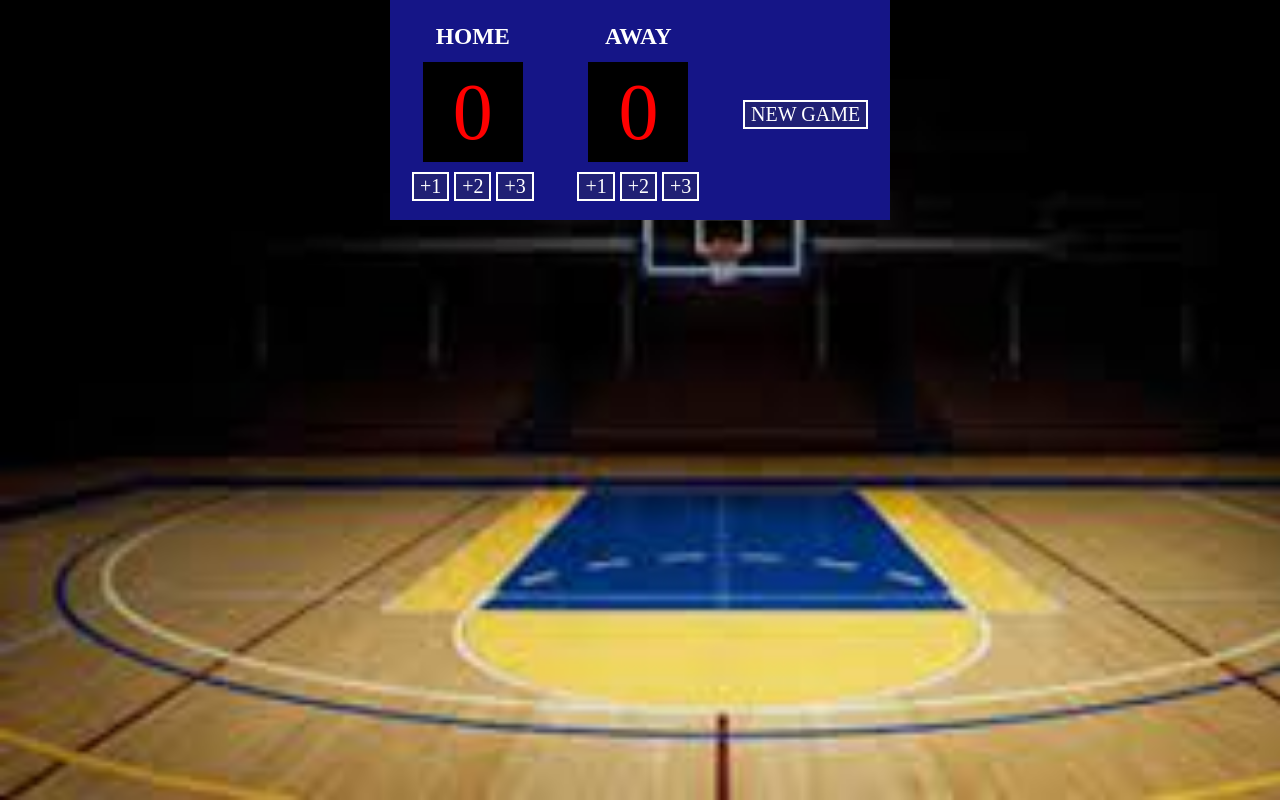
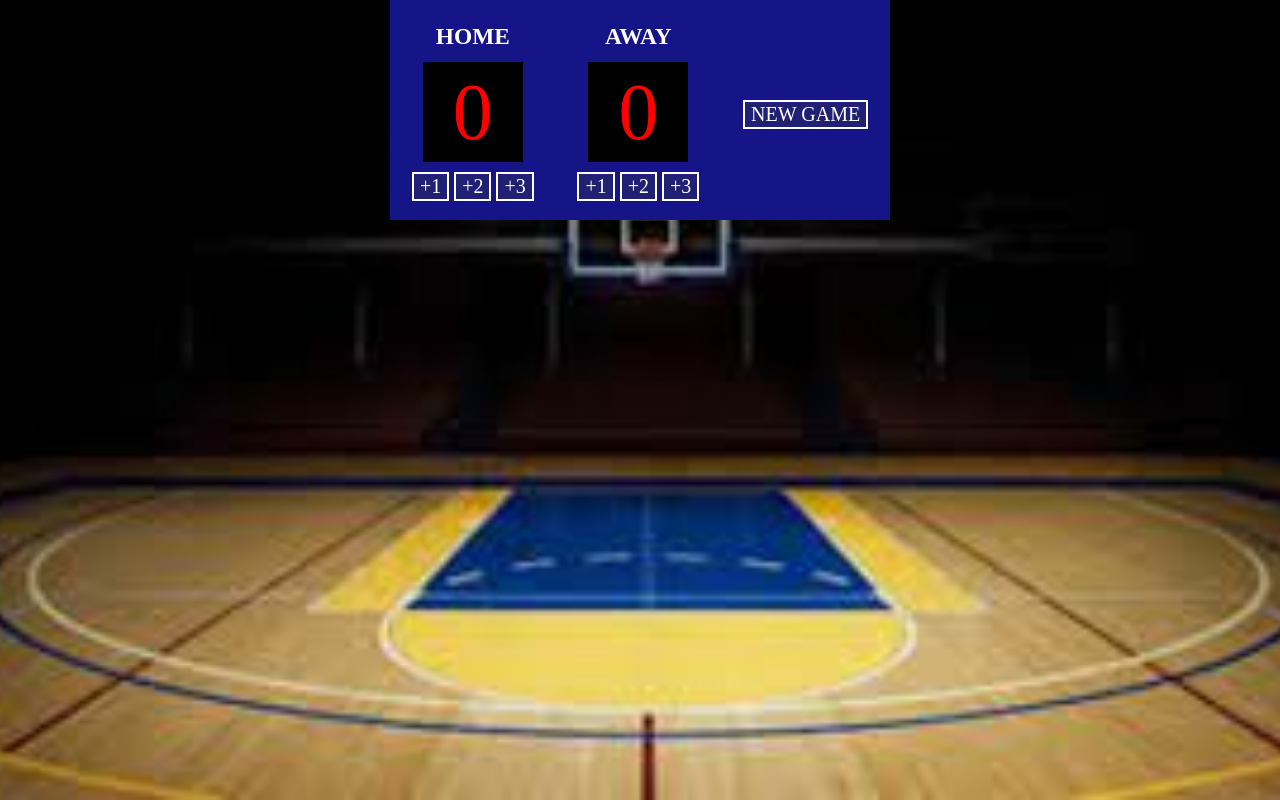
Before and after one commit to meghs114/basketball-, a plain HTML site: page index.html in a window 1280 px wide. Drawn offline with nearby package versions, Linux system fonts and the light colour scheme.

Commit message:
some chnages

```diff
--- a/index.css
+++ b/index.css
@@ -1,7 +1,47 @@
+@media (max-width:480px){
+    .bgm{
+        background:url(bas.jpg) no-repeat 50% 50%;
+        /* width:98%; */
+        background-size: cover;
+        background-position: center center;
+        /* height: 50% ;
+        width:100%; */
+    }
+}
+@media (min-width:1025px){
+    .bgm{
+        background:url(bas.jpg) no-repeat 50% 50%;
+        /* width:98%; */
+        background-size: cover;
+        background-position: center center;
+        /* height: 50% ;
+        width:100%; */
+    }
+}
+
+@media (min-width:320px) and (max-width:480px) {
+    .container{
+        text-align: center;
+        /* margin: auto; */
+        height: 50%;
+        width:50%;
+    }
+
+}
+.bgm{
+    background-position: center center;
+    background-attachment: fixed;
+    background-repeat: no-repeat;
+    background-size: cover;
+    background-image: url("bas.jpg");
+    height: 100vh;
+}
 body {
     margin: 0;
-    background-image: url("bas.jpg");
-    background-size: cover;
+    /* background-position: center center;
+    background-attachment: fixed;
+    background-repeat: no-repeat;
+    background-size: cover; */
     height: 100vh   ;
 }
 h3{
--- a/index.html
+++ b/index.html
@@ -1,8 +1,11 @@
 <html>
+    <!-- <meta charset="utf-8">
+    <meta name="viewport" content="width= device-width, initial-scale=1.0"> -->
     <head><link rel="stylesheet" href="https://cdnjs.cloudflare.com/ajax/libs/normalize/8.0.1/normalize.css">
         <link rel="stylesheet" href="index.css">
     </head>
     <body>
+        <div class="bgm">
             <div class="container">
                 <div>
                     <h3>HOME</h3>
@@ -30,8 +33,9 @@
                 <div class="newgame">
                     <button onclick="reset()">NEW GAME</button>
                 </div>
+            </div>
+        </div>
 
-        </div>
         <script src="index.js"></script>
     </body>
 </html>
```
Lines whose indentation alone changed are shown as unchanged.
